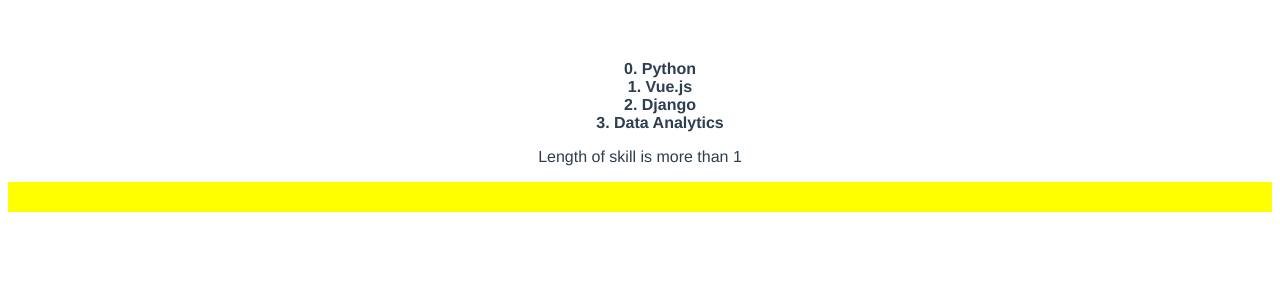
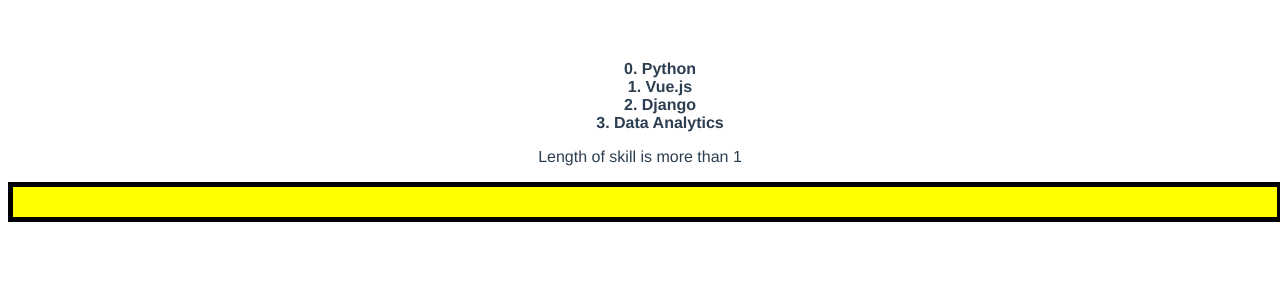
Before and after one commit to AnkurBegining/vue-skills, a Vue app: page / in a window 1280 px wide. Shown: the top 300 px of the page. Built offline with nearby package versions, Linux system fonts and the light colour scheme.

Commit message:
vue style 3 - multiple class

```diff
--- a/src/components/Skills.vue
+++ b/src/components/Skills.vue
@@ -9,7 +9,7 @@
             <p v-if="skills.length > 1"> Length of skill is more than 1</p>
             <p v-else>Length of skill is less than 1</p>
         </div>
-        <div v-bind:class="{ alert: showAlert }"></div>
+        <div v-bind:class="{ alert: showAlert, another_class: showClass }"></div>
     </div>
 </template>
 
@@ -33,7 +33,8 @@
                     },
 
                 ],
-                showAlert: true
+                showAlert: true,
+                showClass: true
             }
         }
 
--- a/src/components/skill-style.css
+++ b/src/components/skill-style.css
@@ -21,3 +21,6 @@
     width: 100%;
     height: 30px;
 }
+.another_class{
+    border: 5px solid black;
+}
```
